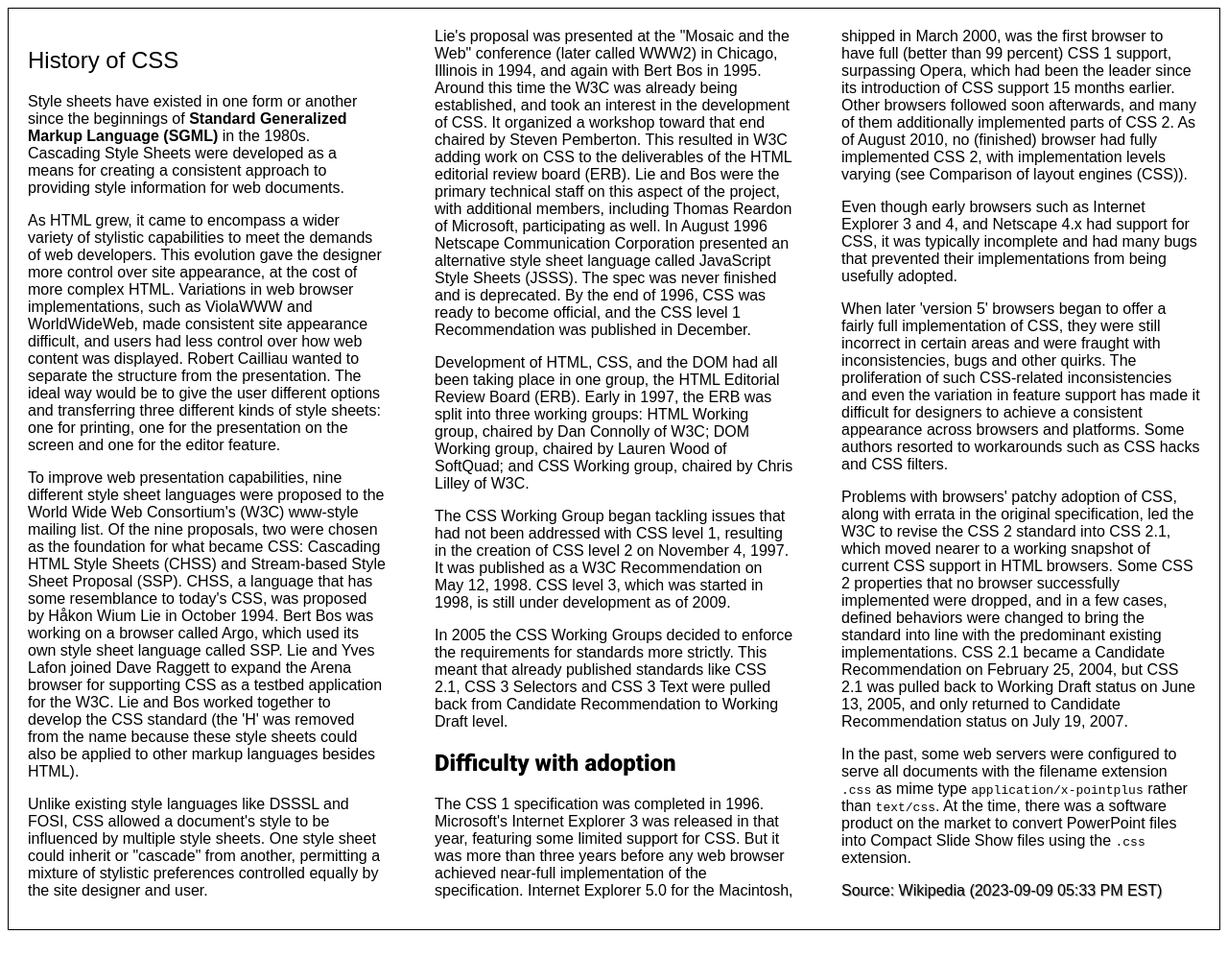
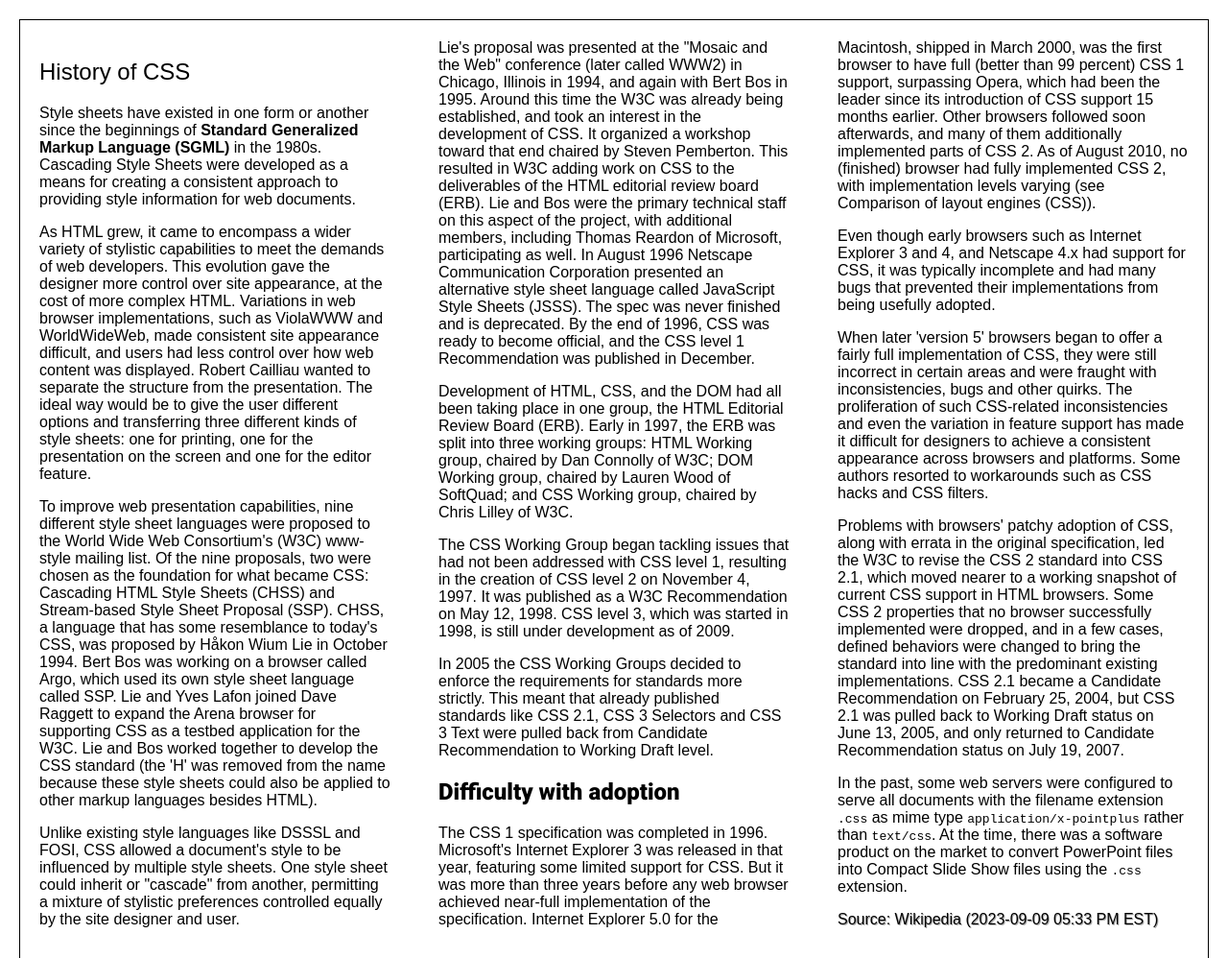
Before and after one commit to cjmaio/uwmsois-web, a plain HTML site: page infost320x/assessment5/index.html in a window 1280 px wide. Shown: the whole page at 96% size. Before the commit the page ends 977 px from the top, so only its background shows below. Drawn offline with Linux system fonts and the light colour scheme; a web font is replaced by a local one.

Commit message:
[INFOST320X] Add body height to assessment 5

```diff
--- a/infost320x/assessment5/style.css
+++ b/infost320x/assessment5/style.css
@@ -1,12 +1,23 @@
+html {
+    margin: 0;
+    padding: 0;
+    height: 100%;
+
+}
+
 body {
     height: 100%;
+    margin: 0;
+    padding: 0;
 }
 
 article {
+    margin: 20px;
     column-count: 3;
     column-gap: 50px;
     border: 1px solid #000000;
     padding: 20px;
+    height: 90%;
 }
 
 article p {
```
